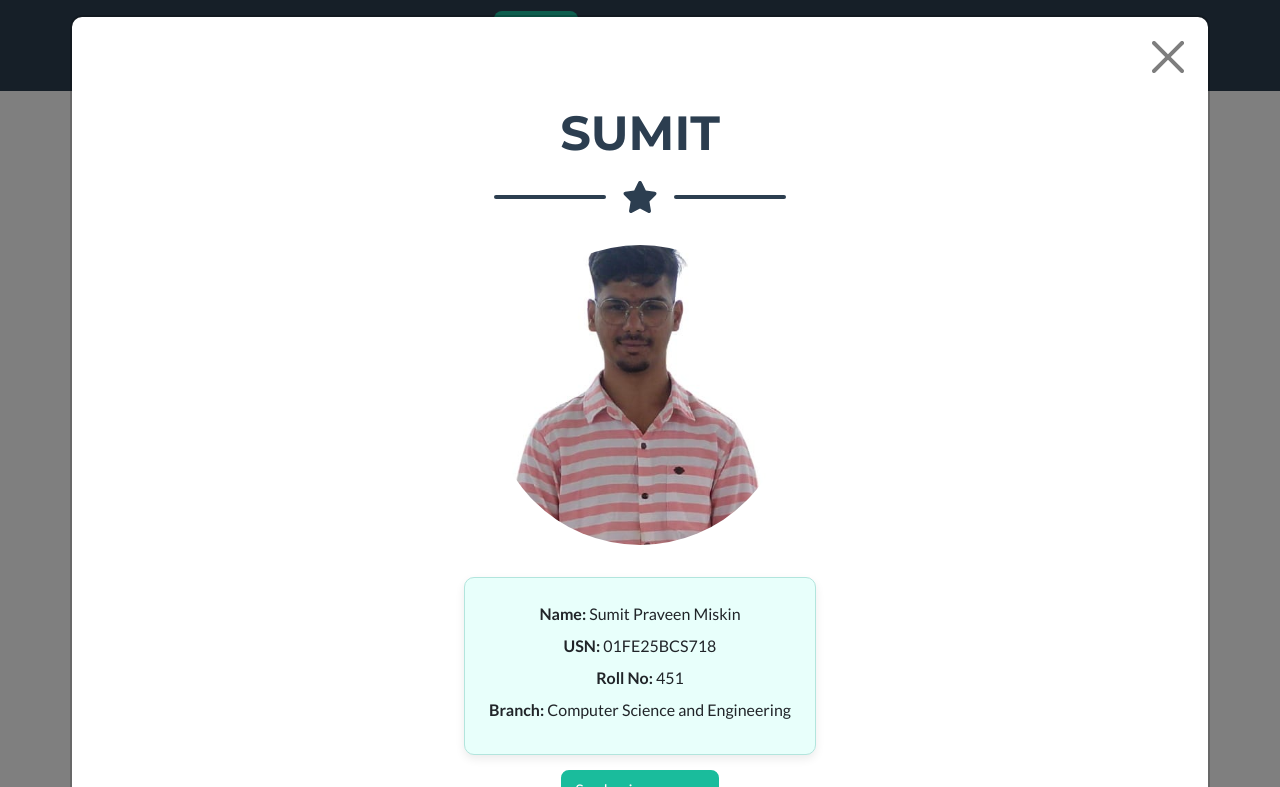
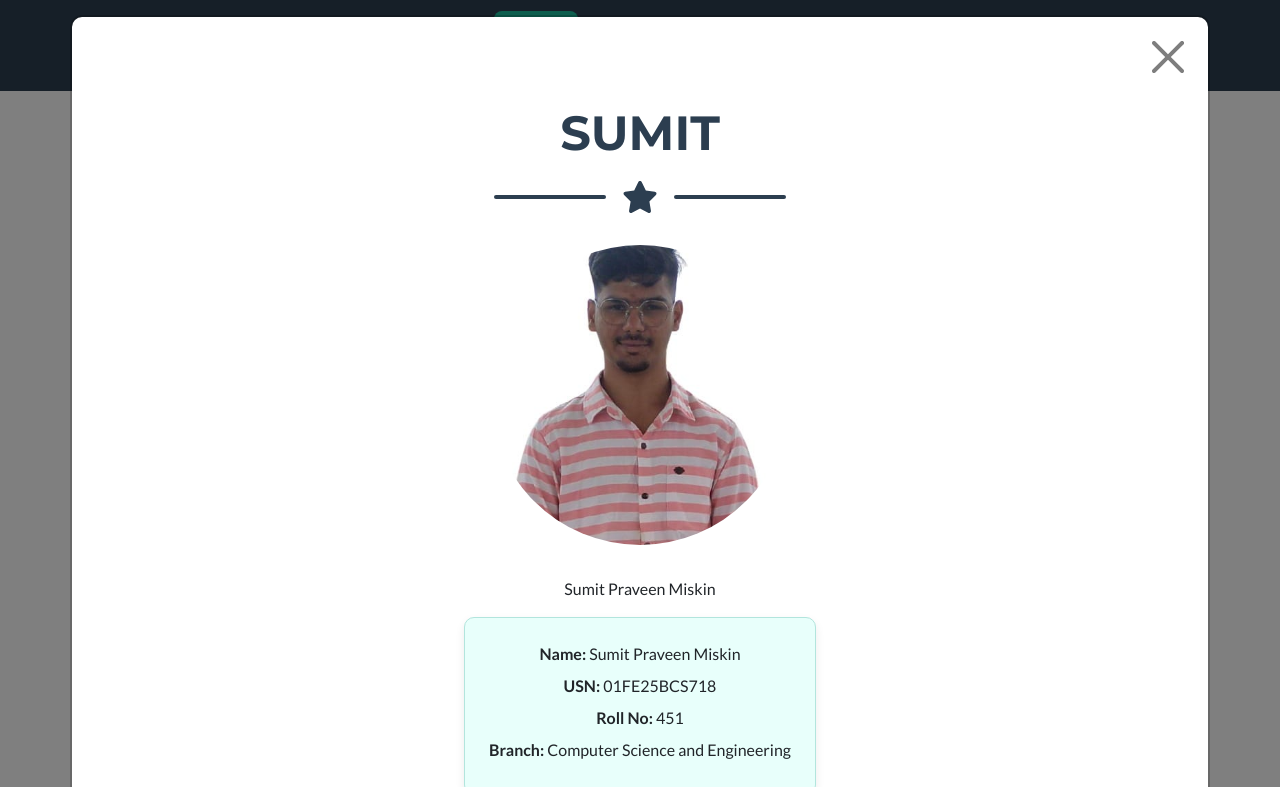
Before and after one commit to SumitMiskin/Prajnapuri.github.io, a plain HTML site: page index.html in a window 1280 px wide. Both pictures are taken after a click on the element 355 px from the left and 1721 px from the top of the page. Shown: the part 1299-2086 px from the top of the page. Drawn offline with nearby package versions, Linux system fonts and the light colour scheme.

Commit message:
Update index.html

```diff
--- a/index.html
+++ b/index.html
@@ -201,6 +201,7 @@
      src="assets/img/portfolio/sumit_pic.jpeg"
      alt="Profile Picture"
      style="width:300px;" />
+     <p>Sumit Praveen Miskin</p>
                                     <!-- Portfolio Modal - Text-->
                                     <div class="info-box p-4 mt-3">
     <p class="mb-2"><strong>Name:</strong> Sumit Praveen Miskin</p>
```
